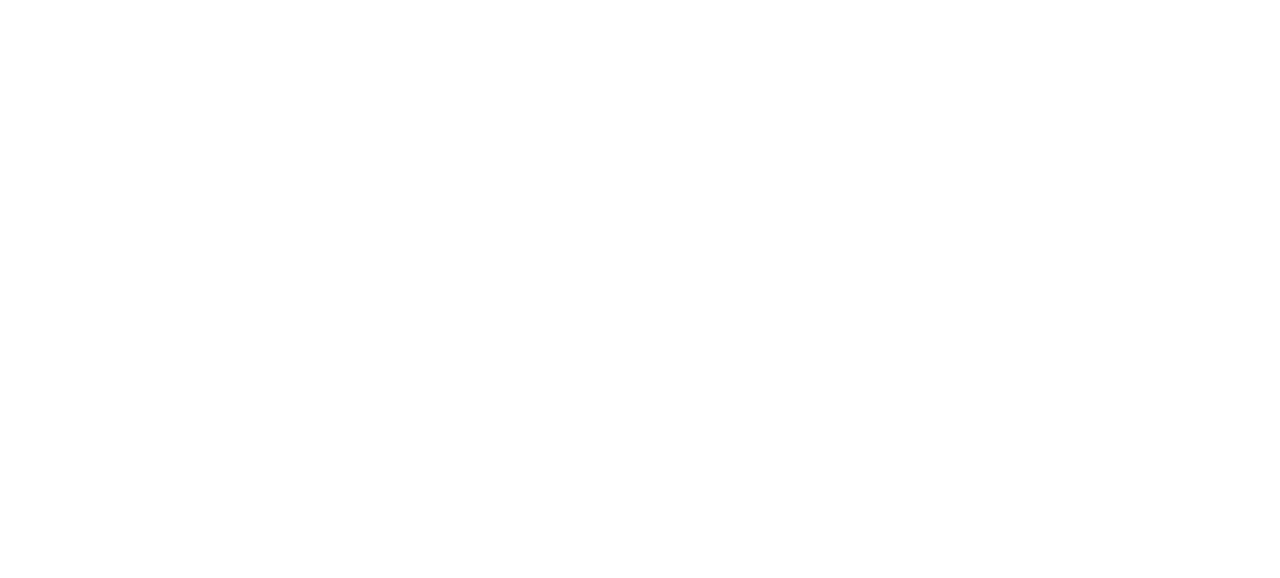
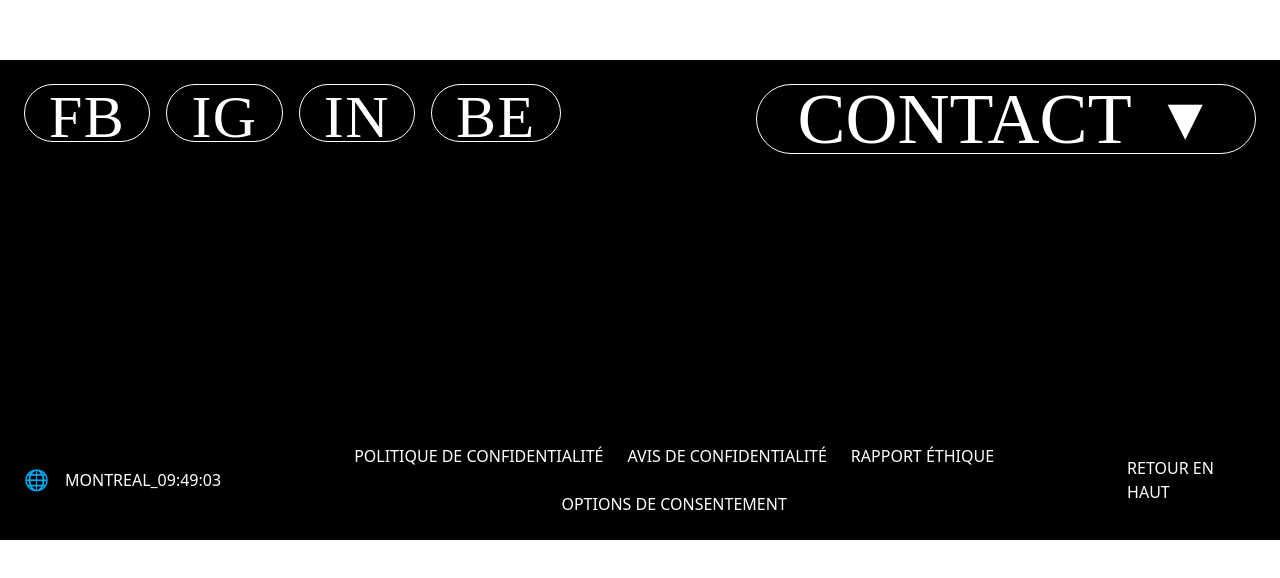
Before and after one commit to Avirup-kar/Animated-Website-with-React-GSAP-K72-Clone-, a React (Vite) app: page /projects in a window 1280 px wide. Shown: the part 3060-3638 px from the top of the page. After the commit the page ends 3600 px from the top, so only its background shows below. Built offline with nearby package versions, Linux system fonts and the light colour scheme; a web font is replaced by a local one.

Commit message:
add again

```diff
--- a/src/components/Navigation/FullScreenNav.jsx
+++ b/src/components/Navigation/FullScreenNav.jsx
@@ -23,7 +23,7 @@ const FullScreenNav = ({setOpenFullScreenNav}) => {
     })
 
     tl.to(".main", {
-     backgroundColor: "balck",
+     backgroundColor: "black",
     });
 
     tl.from(".linkh1", {
@@ -66,9 +66,9 @@ const FullScreenNav = ({setOpenFullScreenNav}) => {
                    </svg>
                </div>
            </div>
-           <div onClick={()=>{handleClose()}} className='group lg:h-27 h-17 w-17 lg:w-27 relative cursor-pointer'>
-               <div className='lg:h-38 h-26 lg:w-0.5 w-0.5 -rotate-45 origin-top absolute bg-white group-hover:bg-[#D3FD50]'></div>
-               <div className='lg:h-38 h-26 lg:w-0.5 w-0.5 right-0 rotate-45 origin-top absolute bg-white group-hover:bg-[#D3FD50]'></div>
+           <div onClick={()=>{handleClose()}} className='group mb-6 lg:mb-0 lg:h-27 h-17 w-17 lg:w-27 relative cursor-pointer'>
+               <div className='lg:h-38 h-24 lg:w-0.5 w-0.5 -rotate-45 origin-top absolute bg-white group-hover:bg-[#D3FD50]'></div>
+               <div className='lg:h-38 h-24 lg:w-0.5 w-0.5 right-0 rotate-45 origin-top absolute bg-white group-hover:bg-[#D3FD50]'></div>
            </div>
       </div>
 
--- a/src/components/common/Stairs.jsx
+++ b/src/components/common/Stairs.jsx
@@ -47,7 +47,7 @@ const Stairs = (props) => {
 
   return (
      <div>
-      <div ref={stairParentRef} className="div h-full w-full fixed flex z-10 top-0">
+      <div ref={stairParentRef} className="main div h-full w-full fixed flex z-10 top-0">
         <div className="h-full w-full flex">
         <div className="stair h-full w-1/5 bg-black"></div>
         <div className="stair h-full w-1/5 bg-black"></div>
--- a/src/components/home/HomeBottomText.jsx
+++ b/src/components/home/HomeBottomText.jsx
@@ -4,8 +4,11 @@ import { Link } from 'react-router-dom'
 const HomeBottomText = () => {
   return (
     <div className='font-[font2] flex items-center text-white justify-center gap-4.5 mb-10 lg:mb-2'>
-      <Link to={"/projects"} className='text-[6.5vw] hover:border-[#D3FD50] hover:text-[#D3FD50] px-8 pt-1 lg:pt-6 pb-0 leading-[9.5vw] lg:leading-[4.5vw] uppercase border-3 border-white rounded-full'>Projets</Link>
-      <Link to={"/agence"} className='text-[6.5vw] hover:border-[#D3FD50] hover:text-[#D3FD50] px-8 pt-1 lg:pt-6 pb-0 leading-[9.5vw] lg:leading-[4.5vw] uppercase border-3 border-white rounded-full'>Agence</Link>
+      <p className='absolute w-78 lg:w-88 right-0 px-4 bottom-32 lg:bottom-40 text-sm lg:text-[2vh]'>
+         &nbsp;&nbsp;&nbsp;&nbsp;&nbsp;&nbsp;&nbsp;&nbsp;&nbsp;&nbsp;&nbsp;&nbsp;&nbsp;&nbsp;&nbsp;&nbsp;K72 est une agence qui pense chaque action pour nourrir la marque. Demain, dans 5 mois et dans 5 ans. On cherche la friction qui crée l’étincelle pour générer de l’émotion. Pour assurer une relation honnête, on est sans filtre, on dit ce qui doit être dit, on fait ce qui doit être fait.
+      </p>
+      <Link to={"/projects"} className='text-[6.5vw] select-none hover:border-[#D3FD50] hover:text-[#D3FD50] px-8 pt-1 lg:pt-6 pb-0 leading-[9.5vw] lg:leading-[4.5vw] uppercase border-3 border-white rounded-full'>Projets</Link>
+      <Link to={"/agence"} className='text-[6.5vw] select-none hover:border-[#D3FD50] hover:text-[#D3FD50] px-8 pt-1 lg:pt-6 pb-0 leading-[9.5vw] lg:leading-[4.5vw] uppercase border-3 border-white rounded-full'>Agence</Link>
     </div>
   )
 }
--- a/src/components/home/HomeHeroText.jsx
+++ b/src/components/home/HomeHeroText.jsx
@@ -3,7 +3,7 @@ import Video from './Video'
 
 const HomeHeroText = () => {
   return (
-    <div className='text-white font-[font1] text-center pt-100 lg:pt-3'>
+    <div className='text-white font-[font1] text-center pt-120 lg:pt-3'>
       <div className='text-[12.5vw] lg:text-[9.5vw] uppercase leading-[11.5vw] lg:leading-[8.5vw]'>L'étincelle</div>
       <div className='text-[12.5vw] lg:text-[9.5vw] uppercase leading-[11.5vw] lg:leading-[8.5vw] flex justify-center'>qui<div className='h-[7vw] w-[16vw] rounded-full overflow-hidden'><Video /></div>génère</div>
       <div className='text-[12.5vw] lg:text-[9.5vw] uppercase leading-[11.5vw] lg:leading-[8.5vw]'>la créativité</div>
--- a/src/index.css
+++ b/src/index.css
@@ -54,3 +54,8 @@ body {
     transform: translateX(-100%);
   }
 }
+
+::selection {
+  background-color: #D3FD50;
+  color: black;
+}
--- a/src/pages/Projects.jsx
+++ b/src/pages/Projects.jsx
@@ -52,13 +52,13 @@ const Project = () => {
   })
 
   return (
-    <div className='p-3'>
-      <div className='pt-[52vh] flex'>
+    <div className='w-full'>
+      <div className='pt-[32vh] lg:pt-[52vh] flex'>
         <h2 className='font-[font2] text-[12vw] uppercase leading-[18vh]'>projects</h2>
         <h3 className='font-[font2] text-4xl mb-3'>17</h3>
       </div>
 
-      <div className='lol min-h-[420vh] hidden lg:block'>
+      <div className='lol min-h-[320vh] hidden lg:block p-3'>
         {projects.map((item, index) => {
           return <div key={index} className='hero lg:w-full h-125 lg:flex gap-3 mb-3'>
               <ProjectCard image1={item.image1} iamge2={item.iamge2} />
@@ -66,12 +66,69 @@ const Project = () => {
         })}
       </div>
 
-      <div className='min-h-[420vh] relative block lg:hidden'>
+      <div className='min-h-[220vh] w-full relative block lg:hidden p-3'>
         {projects.map((item, index) => {
-        return <div key={index} className='lg:w-full flex flex-col h-125 gap-3 mb-3'>
+          return <div key={index} className='w-full flex flex-col h-125 gap-3 mb-3'>
               <ProjectCard image1={item.image1} iamge2={item.iamge2} />
           </div>
         })}
+      </div>
+
+
+      <div className="bg-black text-white min-h-[60vh] flex flex-col justify-between p-6">
+
+      {/* TOP SECTION */}
+      <div className="flex font-[font2] justify-between items-start flex-wrap gap-4">
+
+        {/* Social Pills */}
+        <div className="flex gap-4 flex-wrap">
+          {["FB", "IG", "IN", "BE"].map((item, i) => (
+            <div key={i} className="border border-white rounded-full px-6 py-1 pt-3 leading-[5vh] text-4xl md:text-6xl font-light tracking-wide cursor-pointer hover:bg-white hover:text-black transition-all duration-300">
+              {item}
+            </div>
+          ))}
+        </div>
+
+        {/* Contact Button */}
+        <div className="border border-white rounded-full leading-[4vh] px-10 py-1 text-5xl md:text-7xl font-light flex items-center gap-6 cursor-pointer hover:bg-white hover:text-black transition-all duration-300">
+          CONTACT
+          <span className="text-4xl md:text-6xl">▼</span>
+        </div>
+
+      </div>
+
+      {/* BOTTOM SECTION */}
+      <div className="flex flex-col lg:flex-row justify-between items-center gap-6 text-sm md:text-base mt-20">
+
+        {/* Left */}
+        <div className="flex items-center gap-4">
+          <span className="text-xl">🌐</span>
+          <span>MONTREAL_09:49:03</span>
+        </div>
+
+        {/* Center Links */}
+        <div className="flex flex-wrap justify-center gap-6 text-center">
+          <span className="cursor-pointer hover:underline">
+            POLITIQUE DE CONFIDENTIALITÉ
+          </span>
+          <span className="cursor-pointer hover:underline">
+            AVIS DE CONFIDENTIALITÉ
+          </span>
+          <span className="cursor-pointer hover:underline">
+            RAPPORT ÉTHIQUE
+          </span>
+          <span className="cursor-pointer hover:underline">
+            OPTIONS DE CONSENTEMENT
+          </span>
+        </div>
+
+        {/* Right */}
+        <div className="cursor-pointer hover:underline">
+          RETOUR EN HAUT
+        </div>
+
+      </div>
+
       </div>
   </div>
   )
```
Lines whose indentation alone changed are shown as unchanged.
